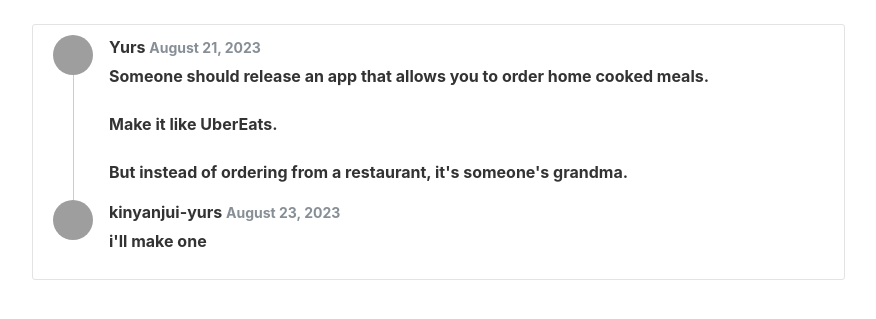
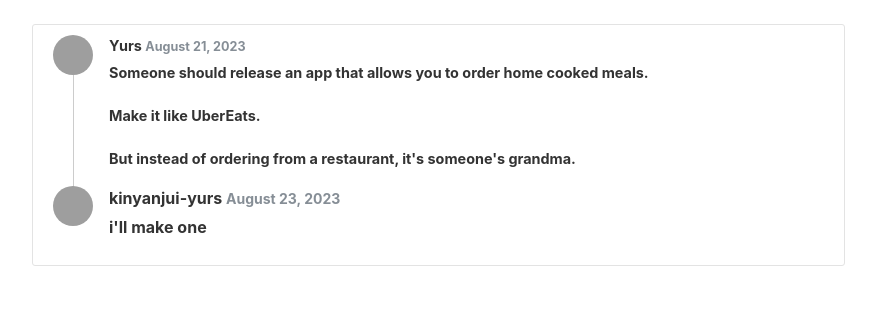
Before and after one commit to jck-bit/Threats, a Django app: page /post/1/comment/8/ in a window 1280 px wide. Shown: the part 60-379 px from the top of the page, without its empty margins (50-926 px from the left). Run offline with Django 4.2, Linux system fonts and the light colour scheme; data comes from the database, SQL or seed files in the repository; both versions use the stored data as it was after the commit; some libraries are stand-ins or nearby versions; some web fonts are replaced; grey boxes are pictures that could not be loaded.

Commit message:
addded styles to the comment detail

```diff
--- a/posts/templates/posts/comment_detail.html
+++ b/posts/templates/posts/comment_detail.html
@@ -1,7 +1,7 @@
 {% extends "posts/base.html" %}
 {% block content %}
 <article class="media content-section">
- <div class="divide d-flex">
+ <small class="divide d-flex " style="color: #ccc; font-size: .9rem;">
     <a class="" href="{% url 'profile-view' pk=post.user.pk %}" style="text-decoration: none;">
         <img class="rounded-circle article-img" src="{{ post.user.profile.image.url }}" alt="">
         <div class="line-vertical"></div>
@@ -18,7 +18,7 @@
       {% endif %}
     </div>
     </main>
-</div>
+ </small>
 <div class="comment-section">
     <div class="d-flex">
         <a class="mr-1" href="{% url 'profile-view' pk=comment.author.pk %}" style="text-decoration: none;">
@@ -41,4 +41,4 @@
     </div>
 </div>
   </article>
-{% endblock content %}~
+{% endblock content %}
--- a/posts/views.py
+++ b/posts/views.py
@@ -4,8 +4,6 @@
 from django.contrib.auth.decorators import login_required
 from django.views.generic import  CreateView, DetailView, UpdateView, DeleteView,CreateView
 from django.contrib.auth.mixins import LoginRequiredMixin, UserPassesTestMixin
-from django.contrib import messages
-from django.contrib.auth.models import User
 from django.http import HttpResponse, JsonResponse
 from django.shortcuts import get_object_or_404
 
```
Also changed, not shown: db.sqlite3.
